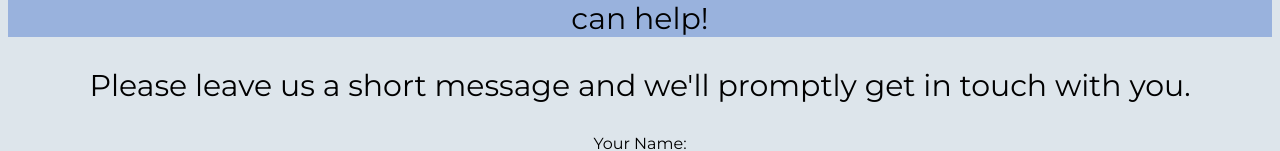
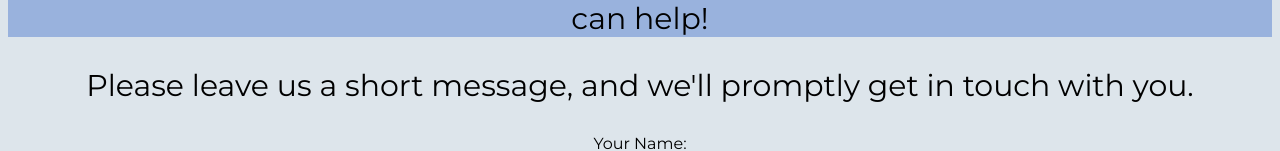
Before and after one commit to testinght/htmlcss, a plain HTML site: page index.html in a window 1280 px wide. Shown: the part 1579-1730 px from the top of the page. Drawn offline with Linux system fonts and the light colour scheme.

Commit message:
Update index.html

```diff
--- a/index.html
+++ b/index.html
@@ -61,7 +61,7 @@ Digital Transformation Small Steps
                 </div>
 
                 <div>
-                <p id="contact"> Please leave us a short message and we'll promptly get in touch with you. </p>
+                <p id="contact"> Please leave us a short message, and we'll promptly get in touch with you. </p>
                 </div>
 
                     <form id="help";action="/contactus">
```
